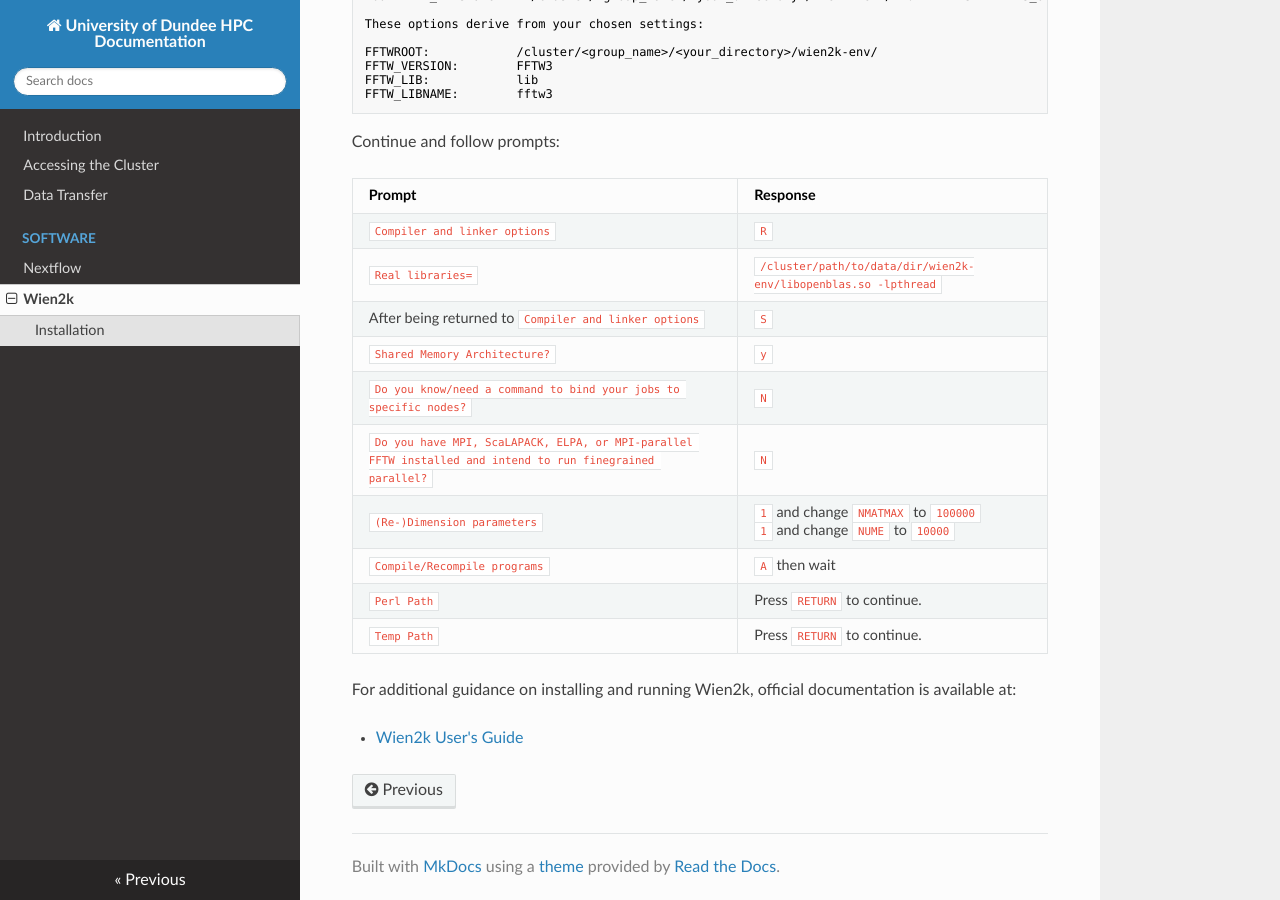
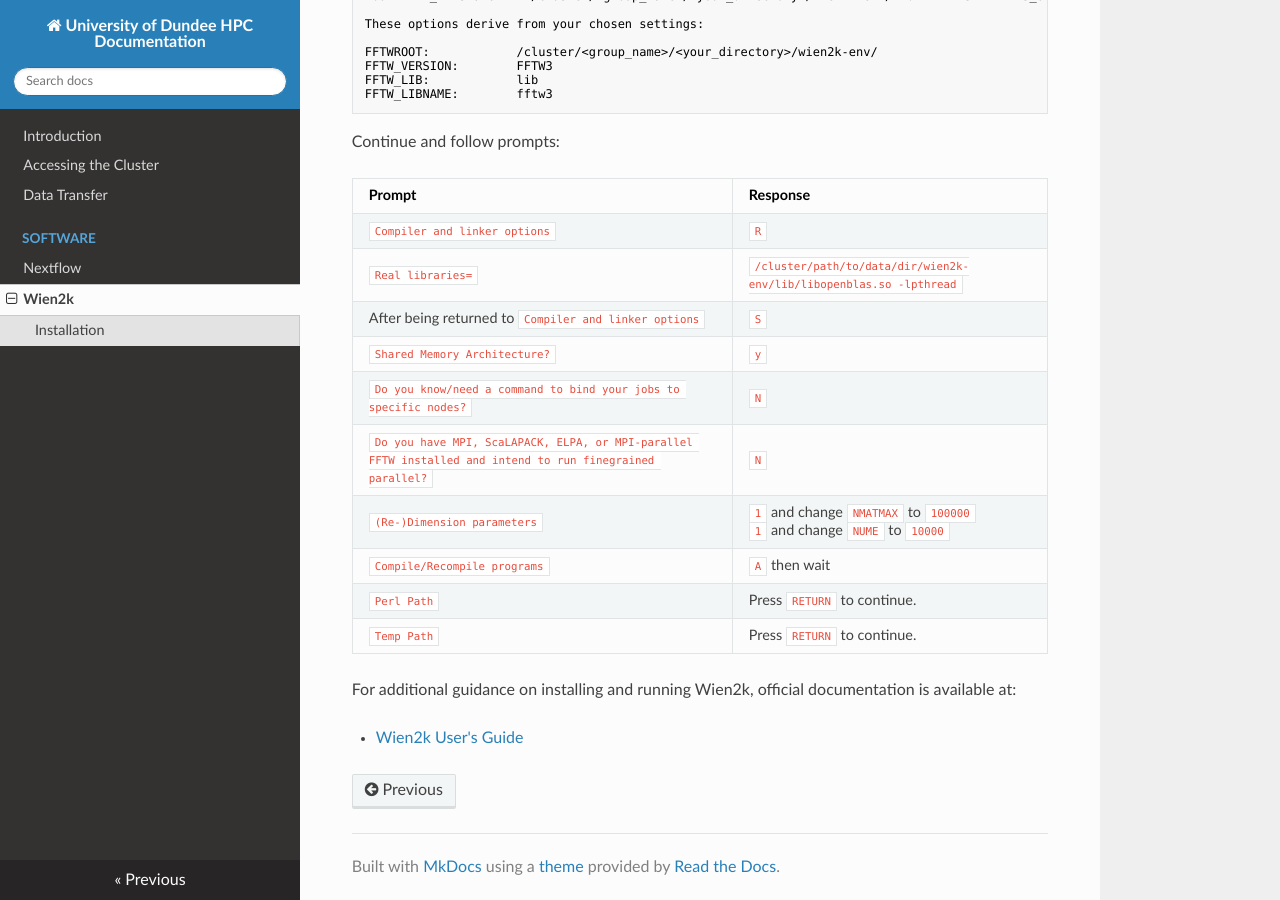
Before and after one commit to dsloanm-uodit/hpc-docs, an MkDocs documentation site: the page built from docs/software/wien2k.md, in a window 1280 px wide and 900 px high, scrolled down 1731 px. Built offline with MkDocs 1.6.1, drawn with Linux system fonts in a browser that asks for light colours; nearby versions of some CDN libraries.

Commit message:
Fix typo in Wien2k OpenBLAS link line

```diff
--- a/docs/software/wien2k.md
+++ b/docs/software/wien2k.md
@@ -83,7 +83,7 @@ Continue and follow prompts:
 | Prompt                                                                                                     | Response                                                                 |
 | ---------------------------------------------------------------------------------------------------------- | ------------------------------------------------------------------------ |
 | `Compiler and linker options`                                                                              | `R`                                                                      |
-| `Real libraries=`                                                                                          | `/cluster/path/to/data/dir/wien2k-env/libopenblas.so -lpthread`          |
+| `Real libraries=`                                                                                          | `/cluster/path/to/data/dir/wien2k-env/lib/libopenblas.so -lpthread`      |
 | After being returned to `Compiler and linker options`                                                      | `S`                                                                      |
 | `Shared Memory Architecture?`            | `y`                                                             | `y`                                                                      |
 | `Do you know/need a command to bind your jobs to specific nodes?`                                          | `N`                                                                      |
```
